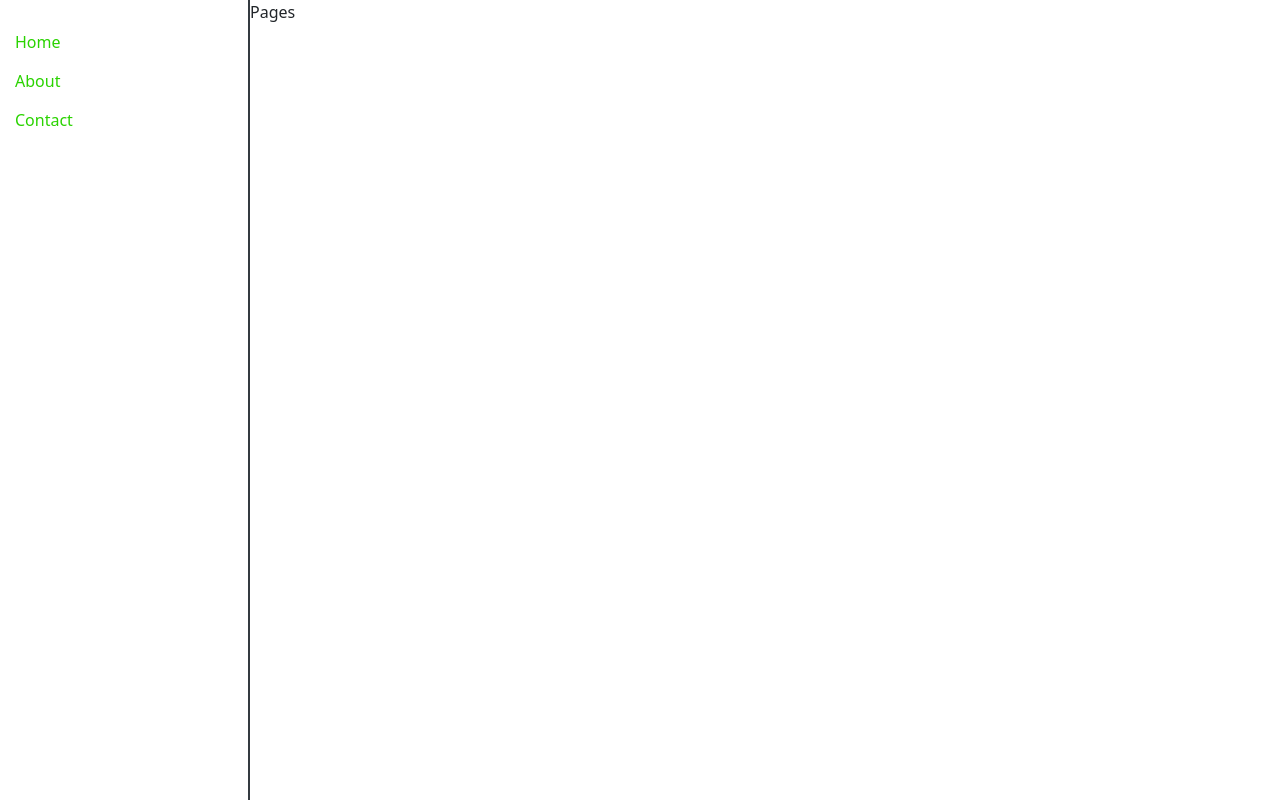
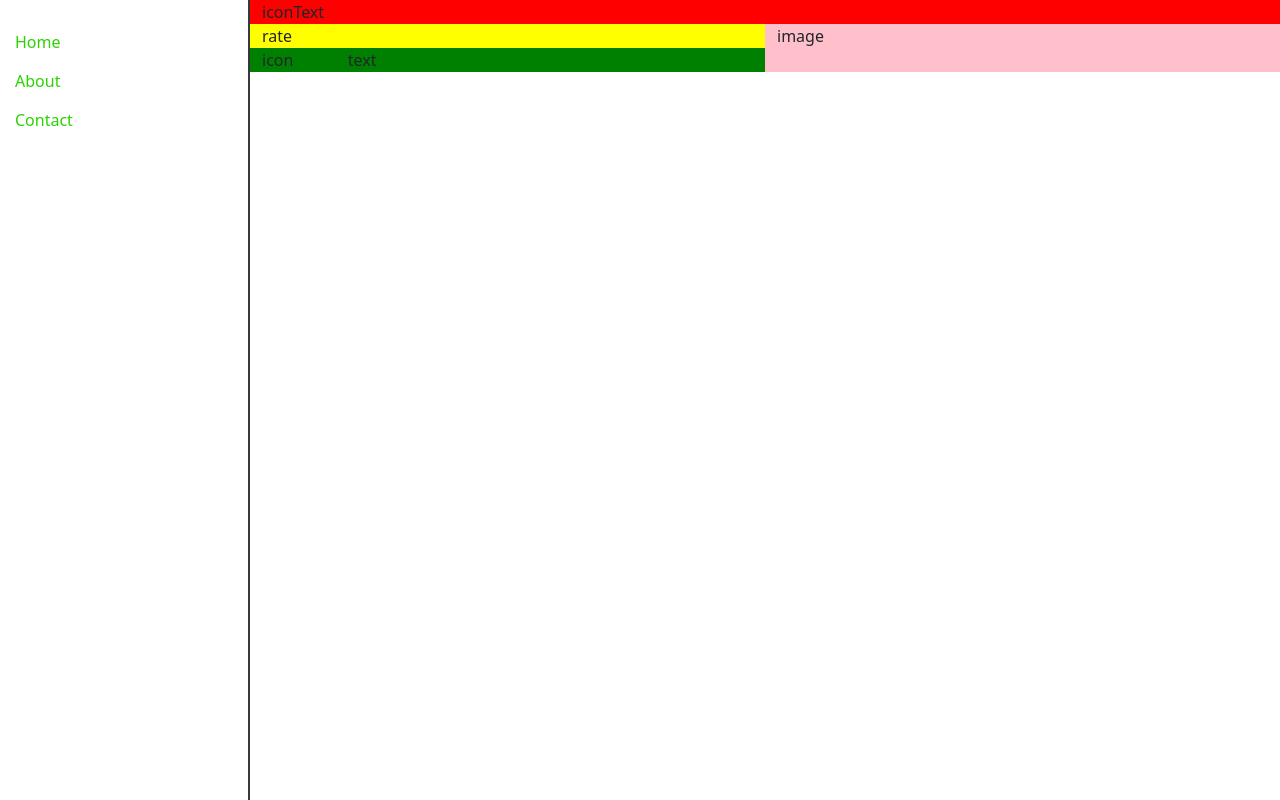
Before and after one commit to Sabari-nath-p/buspay_superadmin, an Angular app in the folder buspay-client/: page / in a window 1280 px wide. Built offline with nearby package versions, Linux system fonts and the light colour scheme.

Commit message:
Analytics card basic structure added

```diff
--- a/buspay-client/src/app/app.component.html
+++ b/buspay-client/src/app/app.component.html
@@ -1,12 +1,10 @@
-
-
 <div class="d-flex">
-
   <app-side-bar></app-side-bar>
 
+<div class="content" style="width:80%;margin-left: 250px; flex-grow:1;">
+  <!-- Pages -->
+  <!--router-outlet /-->
 
-<div class="content" style="width:80%;margin-left: 250px; flex-grow:1;">
-  Pages
-  <!--router-outlet /-->
+<app-analytics-card></app-analytics-card>
 </div>
 </div>
--- a/buspay-client/src/app/app.component.ts
+++ b/buspay-client/src/app/app.component.ts
@@ -1,11 +1,12 @@
 import { Component } from '@angular/core';
 import { RouterOutlet } from '@angular/router';
 import { SideBarComponent } from './private/common-components/side-bar/side-bar.component';
+import { AnalyticsCardComponent } from './private/common-components/analytics-card/analytics-card.component';
 
 @Component({
   selector: 'app-root',
   standalone: true,
-  imports: [RouterOutlet,SideBarComponent],
+  imports: [RouterOutlet,SideBarComponent,AnalyticsCardComponent],
   templateUrl: './app.component.html',
   styleUrl: './app.component.scss'
 })
--- /dev/null
+++ b/buspay-client/src/app/private/common-components/analytics-card/analytics-card.component.html
@@ -0,0 +1,22 @@
+<div class="container" style="background-color: aquamarine">
+  <div class="row" style="background-color: red">
+    <div class="col-md-6">
+      <span>icon</span>
+      <span>Text</span>
+    </div>
+  </div>
+
+  <div class="row" style="background-color: blue">
+    <div class="col-md-6">
+      <div class="row">
+        <div style="background-color: yellow">rate</div>
+      </div>
+
+      <div class="row" style="background-color: green">
+        <div class="col-md-2">icon</div>
+        <div class="col-md-10">text</div>
+      </div>
+    </div>
+    <div class="col-md-6" style="background-color: pink">image</div>
+  </div>
+</div>
```
Also changed, not shown: buspay-client/src/app/private/common-components/analytics-card/analytics-card.component.ts (added, +12 -0 lines), buspay-client/src/app/private/common-components/analytics-card/analytics-card.component.scss (added), 1 other file (tests, documents, lock files or other folders).
